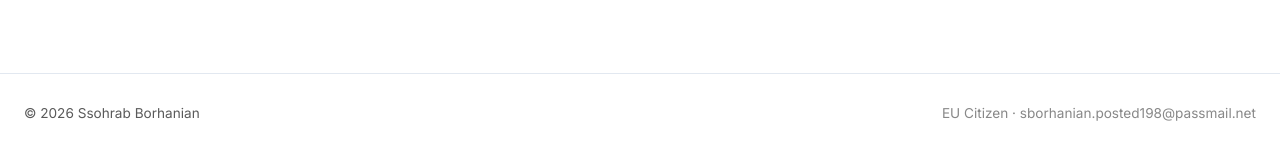
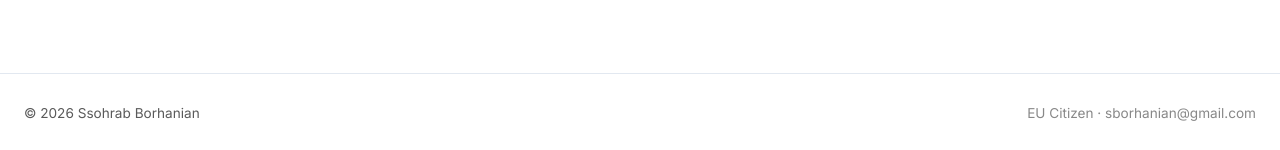
Before and after one commit to sborhanian/sborhanian.github.io, a Jekyll site: the page built from index.html, in a window 1280 px wide and 1102 px high. Shown: the part 949-1099 px from the top of the window. Built offline with Jekyll 4.4.1, drawn with Linux system fonts in a browser that asks for light colours.

Commit message:
changed email

```diff
--- a/_config.yml
+++ b/_config.yml
@@ -13,7 +13,7 @@ author:
   degree:  "Ph.D."
   subtitle: "Scientific Software Engineer & Gravitational-Wave Physicist"
   note:    "EU Citizen"
-  email:   "sborhanian.posted198@passmail.net"
+  email:   "sborhanian@gmail.com"
   linkedin_url:    "https://www.linkedin.com/in/ssohrab-borhanian"
   linkedin_handle: "ssohrab-borhanian"
   gitlab_url:    "https://gitlab.com/sborhanian"
```
